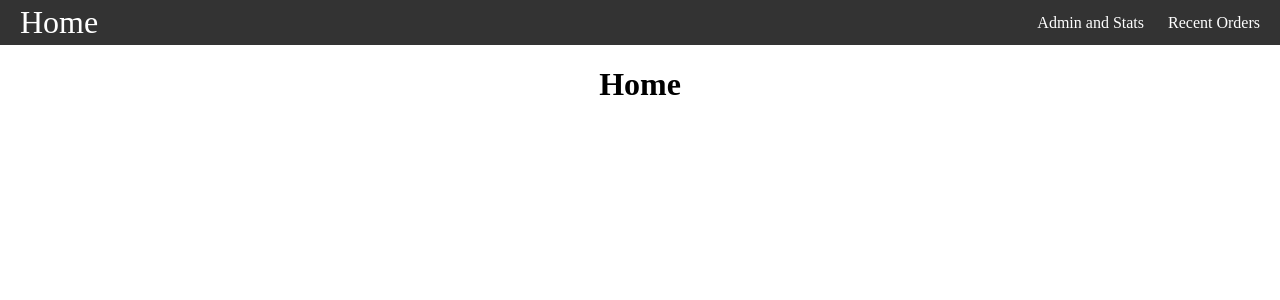
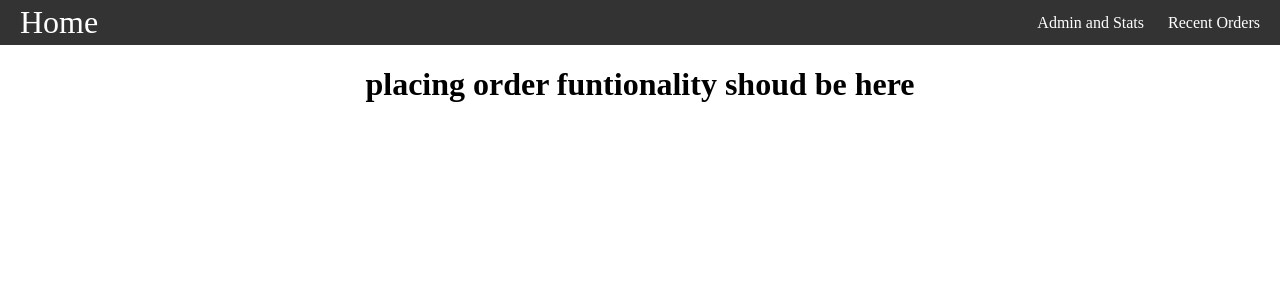
Before and after one commit to akhilyannabathula/clothstore-frontend, a React (Create React App) app: page / in a window 1280 px wide. Shown: the top 300 px of the page. Built offline with nearby package versions, Linux system fonts and the light colour scheme.

Commit message:
added json to table for recent orderds page

```diff
--- a/package.json
+++ b/package.json
@@ -20,6 +20,7 @@
     "react-dropdown": "^1.11.0",
     "react-easy-bar-chart": "^0.0.2",
     "react-json-pretty": "^2.2.0",
+    "react-json-to-table": "^0.1.7",
     "react-redux": "^7.2.1",
     "react-router-dom": "^6.3.0",
     "react-scripts": "5.0.1",
--- a/src/App.js
+++ b/src/App.js
@@ -11,6 +11,7 @@ function App() {
       <div className="container">
         <Routes>
           <Route path="/" element={<Home />} />
+          <Route path="/clothstore-frontend" element={<Home />} />
           <Route path="/admin" element={<Admin />} />
           <Route path="/recent" element={<RecentOrders />} />
         </Routes>
--- a/src/pages/Home.js
+++ b/src/pages/Home.js
@@ -11,7 +11,7 @@ const defaultOption = options[0]
 export default  function Home() {
   return (
     <div>
-      <h1>Home</h1>
+      <h1>placing order funtionality shoud be here</h1>
     </div>
 
   )
--- a/src/pages/RecentOrders.jsx
+++ b/src/pages/RecentOrders.jsx
@@ -2,6 +2,7 @@ import React, { useEffect, useState } from "react"
 import secrets from "../configs/secrets.json"
 import JSONPretty from 'react-json-pretty';
 import { baseURL } from "../configs/urls";
+import { JsonToTable } from "react-json-to-table";
 
 
 console.log("hello "+baseURL)
@@ -28,7 +29,7 @@ const RecentOrders = () => {
 
   var JSONPrettyMon = require('react-json-pretty/dist/monikai');
   return (
-    <JSONPretty data={users} theme={JSONPrettyMon}></JSONPretty>
+    <JsonToTable json={users} />
   )
 }
 
```
Also changed, not shown: 1 other file (tests, documents, lock files or other folders).
